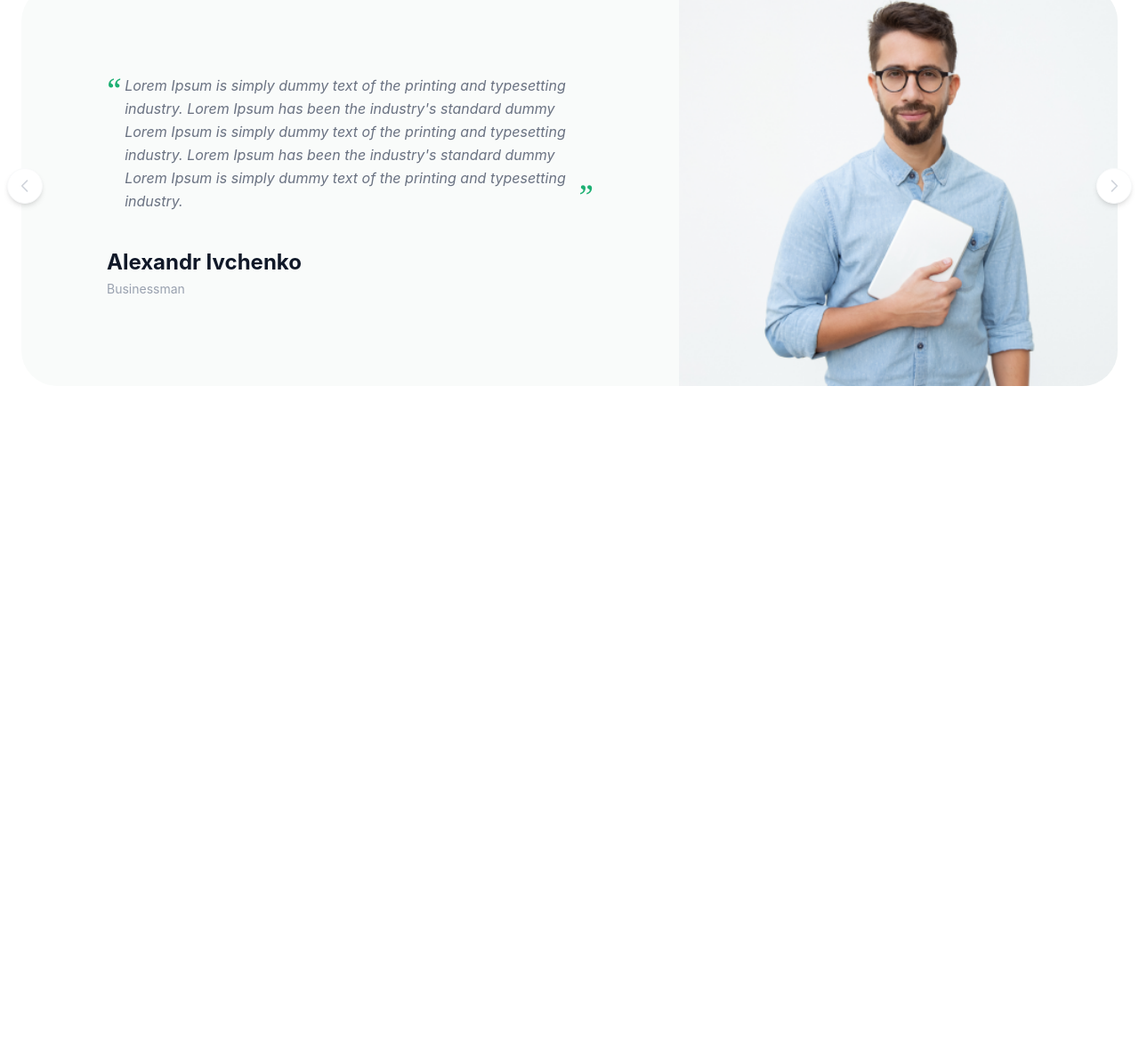
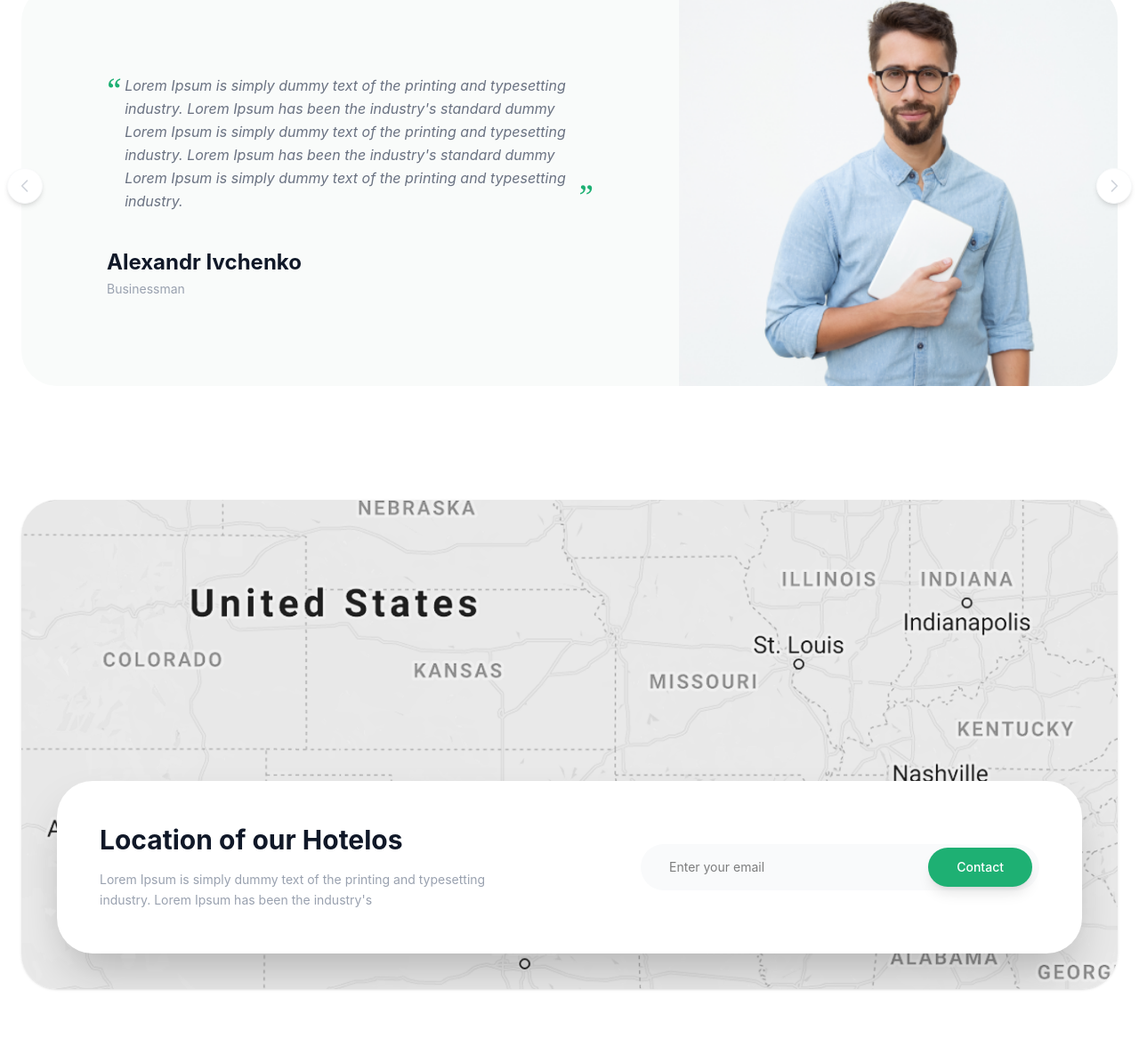
Before and after one commit to Ilyos11/Tailwind-9, a website: page index.html in a window 1280 px wide. Shown: the part 2607-3783 px from the top of the page at 89% size. Before the commit the page ends 3105 px from the top, so only its background shows below. Drawn offline with nearby package versions, Linux system fonts and the light colour scheme; files that its build step writes are made by us from their sources.

Commit message:
Section 7

```diff
--- a/index.html
+++ b/index.html
@@ -348,5 +348,44 @@
 </section>
 
 
+
+
+<!-- Section 7 -->
+<section class="max-w-7xl mx-auto px-6 py-16 font-sans">
+
+  <div class="relative rounded-[40px] overflow-hidden h-[400px] md:h-[550px] shadow-sm">
+
+
+    <img src="./images/only map.png" alt="Map" class="absolute inset-0 w-full h-full object-cover">
+
+
+    <div class="absolute bottom-6 left-6 right-6 md:bottom-10 md:left-10 md:right-10">
+      <div class="bg-white rounded-3xl md:rounded-[40px] p-6 md:p-12 shadow-2xl flex flex-col md:flex-row items-center justify-between gap-8">
+
+
+        <div class="max-w-md text-center md:text-left">
+          <h2 class="text-2xl md:text-3xl font-bold text-gray-900">Location of our Hotelos</h2>
+          <p class="text-gray-400 mt-4 text-sm leading-relaxed">
+            Lorem Ipsum is simply dummy text of the printing and typesetting industry. Lorem Ipsum has been the industry's
+          </p>
+        </div>
+
+        <div class="w-full md:w-auto flex-1 max-w-md relative">
+          <input
+            type="email"
+            placeholder="Enter your email"
+            class="w-full bg-gray-50 border-none rounded-full py-4 px-8 text-sm focus:ring-2 focus:ring-[#1EB073] outline-none"
+          >
+          <button class="mt-4 md:mt-0 md:absolute md:right-2 md:top-1/2 md:-translate-y-1/2 bg-[#1EB073] hover:bg-[#189a64] text-white px-8 py-3 rounded-full text-sm font-medium transition-all shadow-lg active:scale-95 w-full md:w-auto">
+            Contact
+          </button>
+        </div>
+
+      </div>
+    </div>
+  </div>
+</section>
+
+
 </body>
 </html>
```
Also changed, not shown: images/Map photo.png (added), images/only map.png (added).
